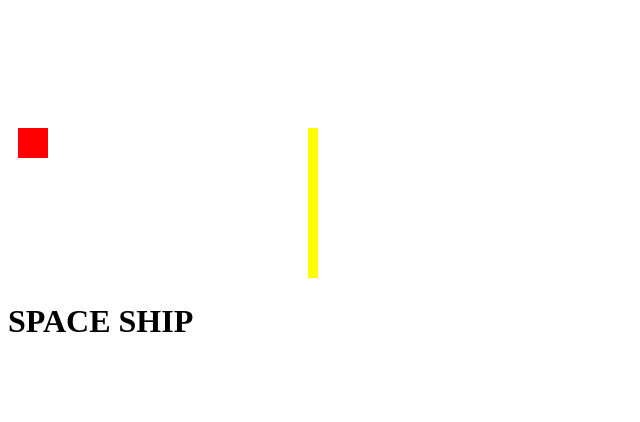
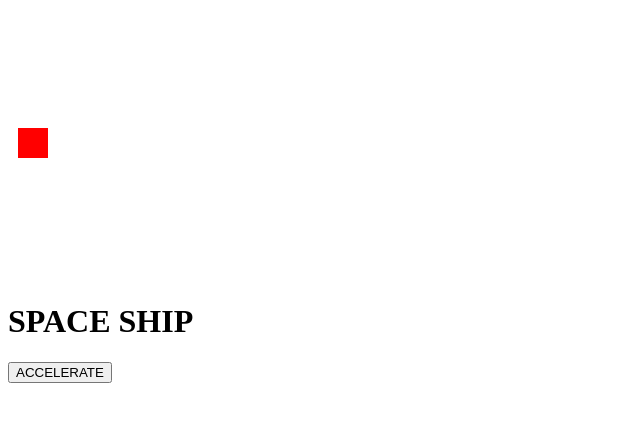
Before and after one commit to philipauu/game, a plain HTML site: page index.html in a window 1280 px wide. Shown: the whole page, without its empty margins (0-640 px from the left). Drawn offline with nearby package versions, Linux system fonts and the light colour scheme.

Commit message:
Misery loves company, but company does not reciprocate.

```diff
--- a/index.html
+++ b/index.html
@@ -18,6 +18,8 @@
 
   <h1>SPACE SHIP</h1>
 
+<button onmousedown="accelerate(-0.2)" onmouseup="accelerate(0.05)">ACCELERATE</button>
+
 </body>
 
 </html>
--- a/js/javascript.js
+++ b/js/javascript.js
@@ -9,27 +9,16 @@ var myGameArea = {
     document.body.insertBefore(this.canvas, document.body.childNodes[0]);
     this.frameNo = 0;
     this.interval = setInterval(updateGameArea, 20);
-
-    window.addEventListener('keydown', function (e) {
-      myGameArea.keys = e.keyCode;
-    })
-    window.addEventListener('keyup', function (e) {
-      myGameArea.keys = false;
-  })
   },
 
   clear: function() {
     this.context.clearRect(0, 0, this.canvas.width, this.canvas.height);
-  },
-
-  stop: function() {
-    clearInverval(this.interval);
   }
 }
 
 var myGamePiece;
-
-var myObstacles;
+var myObstacles = [];
+var myScore;
 
 $(document).ready(setup);
 
@@ -44,21 +33,40 @@ function startGame() {
   myObstacles = new component(10, 200, "yellow", 300, 120);
 }
 
-function component(width, height, color, x, y) {
+function component(width, height, color, x, y, type) {
+  this.type = type;
+  this.score = 0;
   this.width = width;
   this.height = height;
   this.speedX = 0;
   this.speedY = 0;
   this.x = x;
   this.y = y;
+  this.gravity = 0;
+  this.gravitySpeed = 0;
   this.update = function() {
     ctx = myGameArea.context;
+    if (this.type == "text") {
+      ctx.font = this.width + " " + this.height;
+      ctx.fillStyle = color;
+      ctx.fillText(this.text, this.x, this.y);
+    } else {
       ctx.fillStyle = color;
       ctx.fillRect(this.x, this.y, this.width, this.height);
     }
+  }
   this.newPos = function() {
+    this.gravitySpeed += this.gravity;
     this.x += this.speedX;
-    this.y += this.speedY;
+    this.y += this.speedY + this.gravitySpeed;
+    this.hitBottom();
+  }
+  this.hitBottom = function() {
+    var bottom = myGameArea.canvas.height - this.height;
+    if (this.y > bottom) {
+      this.y = bottom;
+      this.gravitySpeed = 0;
+    }
   }
   this.crashWith = function(otherobj) {
     var myleft = this.x;
@@ -82,43 +90,46 @@ function component(width, height, color, x, y) {
   }
 }
 
-function moveup() {
-  myGamePiece.speedY -= 1;
+function updateGameArea() {
+
+  var x, height, gap, minHeight, maxHeight, minGap, maxGap;
+  for (counter = 0; counter < myObstacles.length; counter += 1) {
+    if (myGamePiece.crashWith(myObstacles[counter])) {
+      return;
+    }
   }
 
-function movedown() {
-  myGamePiece.speedY += 1;
+  myGameArea.clear();
+  myGameArea.frameNo += 1;
+  if (myGameArea.frameNo == 1 || everyinterval(150)) {
+    x = myGameArea.canvas.width;
+    minHeight = 20;
+    maxHeight = 200;
+    height = Math.floor(Math.random() * (maxHeight - minHeight + 1) + minHeight);
+    minGap = 50;
+    maxGap = 200;
+    gap = Math.floor(Math.random() * (maxGap - minGap + 1) + minGap);
+    // myObstacles.push(new component(10, height, "yellow", x, 0));
+    // myObstacles.push(new component(10, x - height - gap, "yellow", x, height + gap));
   }
 
-function stopMove() {
-  myGamePiece.speedX = 0;
-  myGamePiece.speedY = 0;
+  for (counter = 0; counter < myObstacles.length; counter += 1) {
+    myObstacles[counter].x += -1;
+    myObstacles[counter].update();
+  }
+  // myScore.text="SCORE: " + myGameArea.frameNo;
+  // myScore.update();
+  myGamePiece.newPos();
+  myGamePiece.update();
 }
 
-function everyinterval(note) {
+function everyinterval(n) {
   if ((myGameArea.frameNo / n) % 1 == 0) {
     return true;
   }
   return false;
 }
 
-function updateGameArea() {
-  myGameArea.clear();
-  myGamePiece.speedX = 0;
-  myGamePiece.speedY = 0;
-  if (myGameArea.key && myGameArea.key == 37) {
-    myGamePiece.speedX = -1;
+function accelerate(n) {
+  myGamePiece.gravity = n;
 }
-  if (myGameArea.key && myGameArea.key == 39) {
-    myGamePiece.speedX = 1;
-  }
-  if (myGameArea.key && myGameArea.key == 38) {
-    myGamePiece.speedY = -1;
-  }
-  if (myGameArea.key && myGameArea.key == 40) {
-    myGamePiece.speedY = 1;
-  }
-  myObstacles.update();
-  myGamePiece.newPos();
-  myGamePiece.update();
-}
```
Lines whose indentation alone changed are shown as unchanged.
